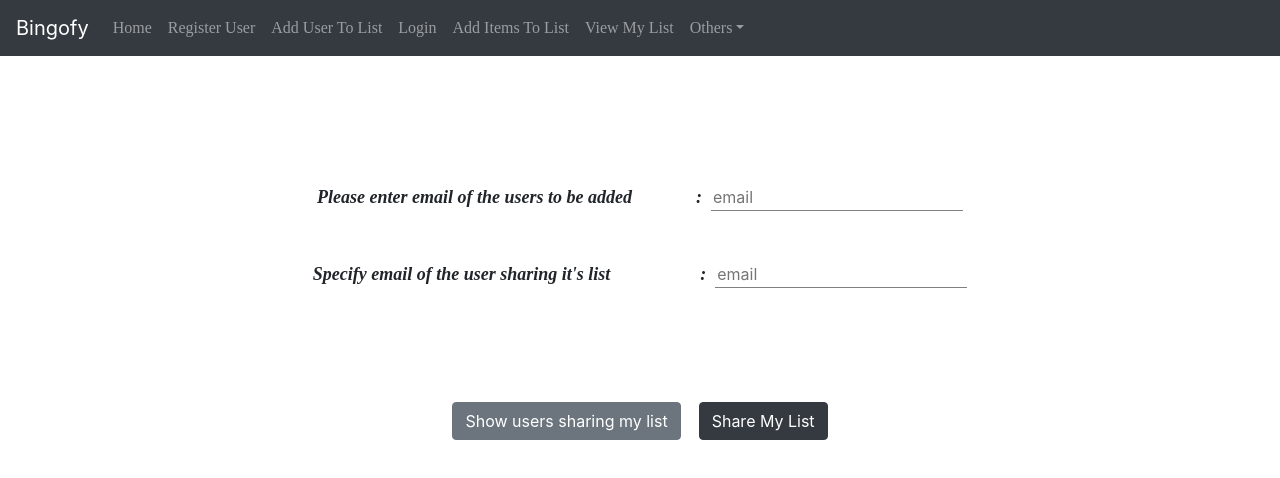
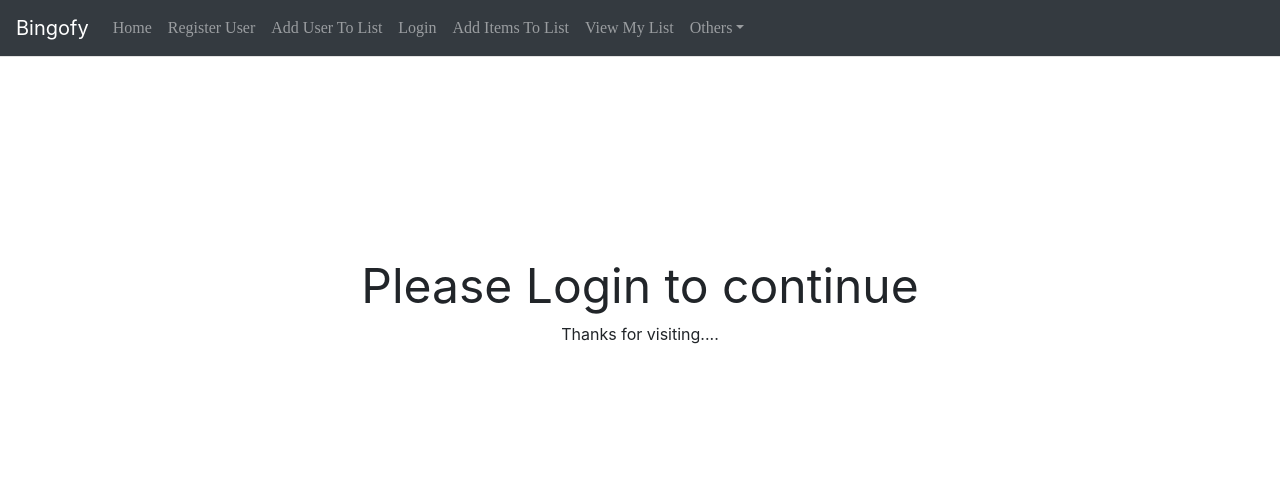
Before and after one commit to OmkarMayekar/Bingofy_UI, a React (Create React App) app: page /add-user in a window 1280 px wide. Shown: the top 478 px of the page. Built offline with nearby package versions, Linux system fonts and the light colour scheme.

Commit message:
added login to continue warning page

```diff
--- a/src/AddItemsToList.jsx
+++ b/src/AddItemsToList.jsx
@@ -1,5 +1,7 @@
 import React, { Component } from 'react'
 import './App.css';
+import UtilityService from "./UtilityService";
+import LoginToViewPageWarning from "./LoginToViewPageWarning";
 import MyCard from "./Card";
 class AddItemsToList extends Component{
 
@@ -9,17 +11,31 @@ class AddItemsToList extends Component{
             username: '',
             password: '',
             arrayOfItems : [],
-            showExtraFields : false
+            showExtraFields : false,
+            showWarningPage : false,
         }
     }
-
+    async componentDidMount(){
+       var jwtToken = await UtilityService.getLocalStorageToken();
+       if(jwtToken)
+       {
+        this.setState({showWarningPage : true});
+       }
+    }
     onChange = (e) =>
         this.setState({ [e.target.name]: e.target.value});
 
     render() {
+        if(this.state.showWarningPage == false)
+        {
         return(
             <MyCard arrayOfItems={this.state.arrayOfItems} showExtraFields={this.state.showExtraFields}/>
         );
+        }
+        if(this.state.showWarningPage == true)
+        {
+            return(<LoginToViewPageWarning/>);
+        }
     }
 }
 
--- a/src/AddUserToList.jsx
+++ b/src/AddUserToList.jsx
@@ -5,6 +5,7 @@ import UtilityService from "./UtilityService";
 import {messages} from "./messages";
 import PopUp from "./Popup";
 import './App.css';
+import LoginToViewPageWarning from "./LoginToViewPageWarning";
 
 var resultOfGetSharingUserList = [];
 var userNames = [];
@@ -22,7 +23,8 @@ class AddUserToList extends Component
             showSharingUsersList : false,
             userNameArray : [],
             userEmailArray : [],
-            showUsers : false
+            showUsers : false,
+            showWarningPage : false
         }
         this.onClose = this.onClose.bind(this);
         this.validateEmailFieldValues = this.validateEmailFieldValues.bind(this);
@@ -36,6 +38,14 @@ class AddUserToList extends Component
 
     onChange = (e) =>
         this.setState({ [e.target.name]: e.target.value});
+
+    async componentDidMount(){
+       var jwtToken = await UtilityService.getLocalStorageToken();
+       if(jwtToken)
+       {
+        this.setState({showWarningPage : true});
+       }
+    }
 
     async validateEmailFieldValues(e){
         e.preventDefault();
@@ -125,7 +135,7 @@ class AddUserToList extends Component
 }
 
     render() {
-    if(this.state.sharingUserEmailInvalid == false && this.state.emailInsideArrayIsInvalid == false && this.state.succesfullPopUpMessage == false && this.state.unsuccessfullPopUpMessage == false && this.state.showUsers == false)
+    if(this.state.sharingUserEmailInvalid == false && this.state.emailInsideArrayIsInvalid == false && this.state.succesfullPopUpMessage == false && this.state.unsuccessfullPopUpMessage == false && this.state.showUsers == false && this.state.showWarningPage == false)
     {
         return(
             <div style={{marginTop: '8%'}}>
@@ -175,6 +185,10 @@ class AddUserToList extends Component
                 </div>
                 );
     }
+    if(this.state.showWarningPage == true)
+    {
+        return(<LoginToViewPageWarning/>);
+    }
     }
 }
 export default AddUserToList;
--- a/src/App.css
+++ b/src/App.css
@@ -262,13 +262,7 @@ input:checked + .slider:before {
   border:1px solid #ccc;
   color:#454545 !important;
 }
-/*.button {
-        appearance: button;
-        -moz-appearance: button;
-        -webkit-appearance: button;
-        text-decoration: none;
-        font: menu;
-        color: ButtonText;
-        display: inline-block;
-        padding: 2px 8px;
-    }*/
+.border-bottom-light-gray {
+  border-bottom: 1px solid #e2e2e2
+}
+.padding5 {padding:5px 0;}
--- a/src/App.js
+++ b/src/App.js
@@ -10,7 +10,7 @@ import Login from "./LoginUserComponent";
 import AddUserToList from "./AddUserToList";
 import AddItemsToList from "./AddItemsToList";
 import ViewMyList from "./ViewMyList.jsx";
-
+import LoginToViewPageWarning from "./LoginToViewPageWarning";
 class App extends React.Component {
 	render() {
   return (
@@ -28,6 +28,7 @@ class App extends React.Component {
                     <Route path="/recipes" component={Recipe} />
                     <Route path="/add-items" component={AddItemsToList} />
                     <Route path="/view-items" component={ViewMyList} />
+                    <Route path="/warning-page" component={LoginToViewPageWarning} />
                 </Switch>
         </Router>
 	   </div>
--- /dev/null
+++ b/src/LoginToViewPageWarning.jsx
@@ -0,0 +1,34 @@
+import React, { Component } from 'react';
+import './App.css';
+
+class LoginUserComponent extends Component{
+
+    constructor(props){
+        super(props);
+        this.state ={
+        }
+    }
+
+    render() {
+        return(
+            <div className="">
+                <div className="box border-bottom-light-gray padding5-20">
+                </div>
+                <div className="" style={{'marginTop':'15%'}}>
+                    <table width="65%" style={{"margin":"0 auto"}}>
+                        <tr>
+                            <td width="60%" className="centerAlign" style={{"verticalAlign":"middle"}}>
+                                <div className="centerAlign orange" style={{"fontSize":"300%"}}>Please Login to continue</div>
+                                <div className="centerAlign padding20 font-big gray" style={{"text-align":"center"}}>
+                                    Thanks for visiting....
+                                </div>
+                            </td>
+                        </tr>
+                    </table>
+                </div>
+            </div>
+        );
+    }
+}
+
+export default LoginUserComponent;
--- a/src/ViewMyList.jsx
+++ b/src/ViewMyList.jsx
@@ -4,19 +4,27 @@ import UtilityService from "./UtilityService";
 import {messages} from "./messages";
 import PopUp from "./Popup";
 import './App.css';
+import LoginToViewPageWarning from "./LoginToViewPageWarning";
 
 class ViewMyList extends Component{
 
     constructor(props){
         super(props);
         this.state ={
-            globalItemListArray : []
+            showUsers : false,
+            globalItemListArray : [],
+            showWarningPage : false
         }
         this.getListItems = this.getListItems.bind(this);
     }
     async componentDidMount()
     {
-        this.getListItems();
+         this.getListItems();
+         var jwtToken = await UtilityService.getLocalStorageToken();
+         if(jwtToken)
+         {
+          this.setState({showWarningPage : true});
+         }
     }
 
     getListItems =async () => {
@@ -39,7 +47,7 @@ class ViewMyList extends Component{
         this.setState({ [e.target.name]: e.target.value});
 
     render() {
-        if(this.state.globalItemListArray){
+        if(this.state.globalItemListArray && this.state.showWarningPage == false){
         return(
             <div className="list-group" style={{marginLeft:'-10%'}}>
                     <ul style={{fontFamily: 'cursive'}}>
@@ -49,8 +57,10 @@ class ViewMyList extends Component{
                     </ul>
                 </div>
         );
-    }else{
-      return(<div>No Items in List</div>);
+    }
+    if(this.state.showWarningPage == true)
+    {
+        return(<LoginToViewPageWarning/>);
     }
     }
 }
```
